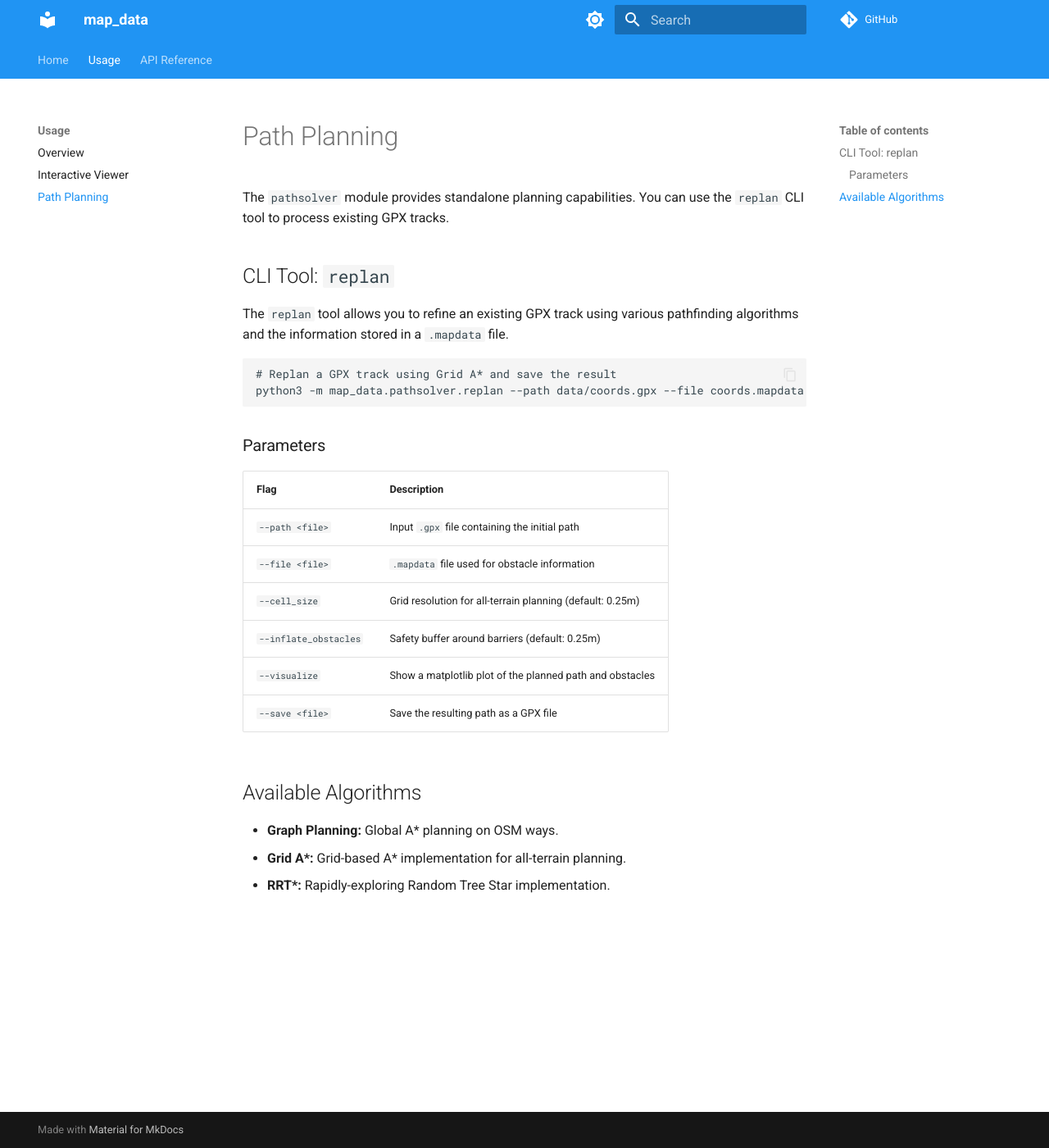
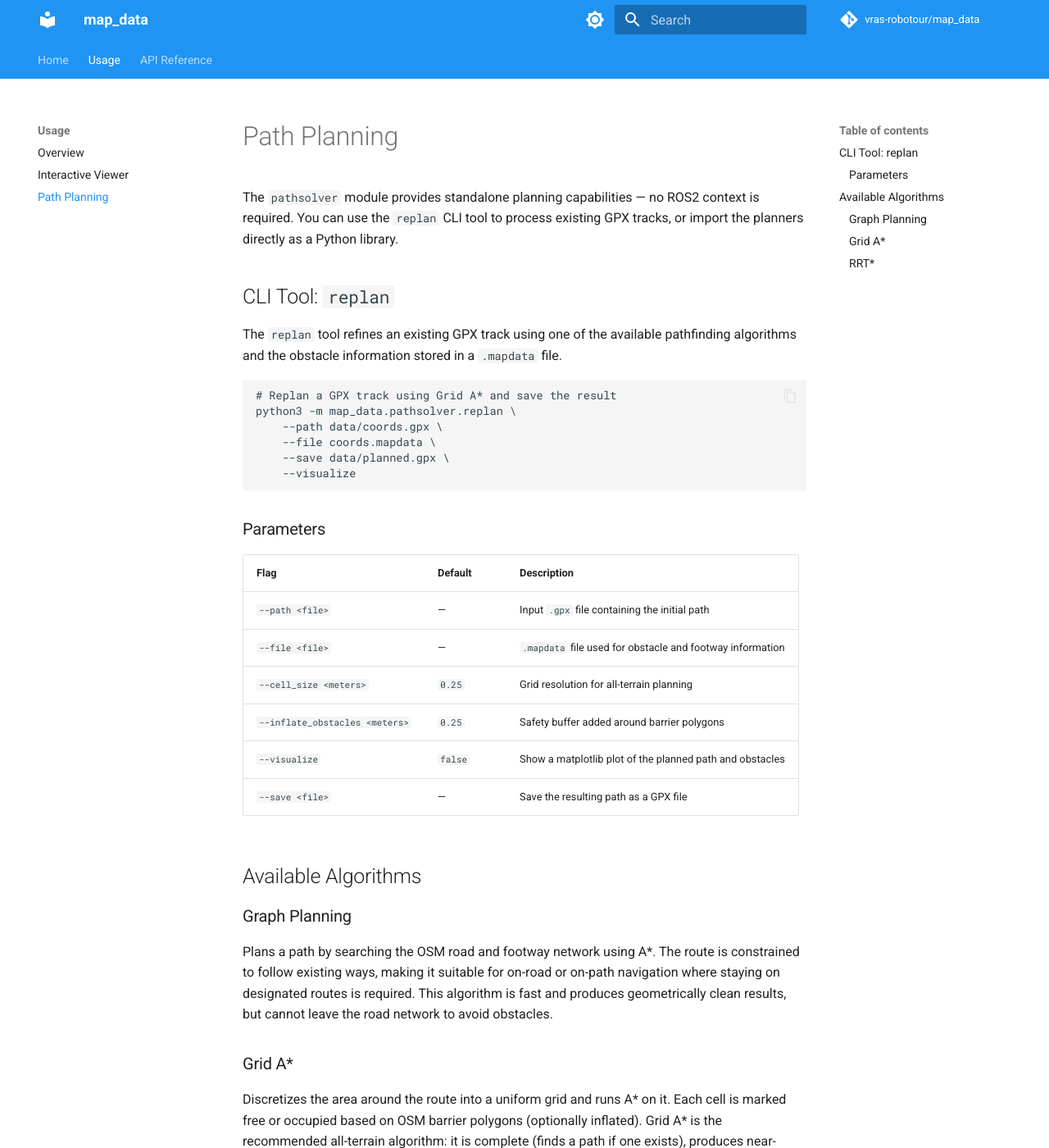
Before and after one commit to vras-robotour/map_data, an MkDocs documentation site: the page built from docs/planning.md, in a window 1280 px wide and 1400 px high. Shown: the whole window at 82% size. Built offline with MkDocs 1.6.1 and Material for MkDocs 9.7.7, drawn with Linux system fonts in a browser that asks for light colours; comment, search, counter and statistics services are not loaded; some of the changed text lies outside the part shown.

Commit message:
update docs

````diff
--- a/docs/planning.md
+++ b/docs/planning.md
@@ -1,29 +1,54 @@
 # Path Planning
 
-The `pathsolver` module provides standalone planning capabilities. You can use the `replan` CLI tool to process existing GPX tracks.
+The `pathsolver` module provides standalone planning capabilities — no ROS2 context is required.
+You can use the `replan` CLI tool to process existing GPX tracks, or import the planners directly as a Python library.
 
 ## CLI Tool: `replan`
 
-The `replan` tool allows you to refine an existing GPX track using various pathfinding algorithms and the information stored in a `.mapdata` file.
+The `replan` tool refines an existing GPX track using one of the available pathfinding algorithms
+and the obstacle information stored in a `.mapdata` file.
 
 ```bash
 # Replan a GPX track using Grid A* and save the result
-python3 -m map_data.pathsolver.replan --path data/coords.gpx --file coords.mapdata --save data/planned.gpx --visualize
+python3 -m map_data.pathsolver.replan \
+    --path data/coords.gpx \
+    --file coords.mapdata \
+    --save data/planned.gpx \
+    --visualize
 ```
 
 ### Parameters
 
-| Flag | Description |
-|------|-------------|
-| `--path <file>` | Input `.gpx` file containing the initial path |
-| `--file <file>` | `.mapdata` file used for obstacle information |
-| `--cell_size` | Grid resolution for all-terrain planning (default: 0.25m) |
-| `--inflate_obstacles` | Safety buffer around barriers (default: 0.25m) |
-| `--visualize` | Show a matplotlib plot of the planned path and obstacles |
-| `--save <file>` | Save the resulting path as a GPX file |
+| Flag | Default | Description |
+|------|---------|-------------|
+| `--path <file>` | — | Input `.gpx` file containing the initial path |
+| `--file <file>` | — | `.mapdata` file used for obstacle and footway information |
+| `--cell_size <meters>` | `0.25` | Grid resolution for all-terrain planning |
+| `--inflate_obstacles <meters>` | `0.25` | Safety buffer added around barrier polygons |
+| `--visualize` | `false` | Show a matplotlib plot of the planned path and obstacles |
+| `--save <file>` | — | Save the resulting path as a GPX file |
 
 ## Available Algorithms
 
-- **Graph Planning:** Global A* planning on OSM ways.
-- **Grid A\*:** Grid-based A* implementation for all-terrain planning.
-- **RRT\*:** Rapidly-exploring Random Tree Star implementation.
+### Graph Planning
+
+Plans a path by searching the OSM road and footway network using A\*. The route is constrained
+to follow existing ways, making it suitable for on-road or on-path navigation where staying on
+designated routes is required. This algorithm is fast and produces geometrically clean results,
+but cannot leave the road network to avoid obstacles.
+
+### Grid A\*
+
+Discretizes the area around the route into a uniform grid and runs A\* on it.
+Each cell is marked free or occupied based on OSM barrier polygons (optionally inflated).
+Grid A\* is the recommended all-terrain algorithm: it is complete (finds a path if one exists),
+produces near-optimal paths, and has predictable runtime behavior. Grid resolution and obstacle
+inflation are tunable via `--cell_size` and `--inflate_obstacles`.
+
+### RRT\*
+
+Rapidly-exploring Random Tree Star is a sampling-based planner that builds a tree of
+collision-free waypoints by randomly sampling the free space. It is asymptotically optimal —
+given enough iterations it converges to the shortest path — and handles irregular obstacle
+shapes well. RRT\* is best suited for large open areas or when the grid resolution required
+for Grid A\* would be prohibitively expensive.
--- a/mkdocs.yml
+++ b/mkdocs.yml
@@ -1,7 +1,10 @@
 site_name: map_data
 site_description: ROS2 tools to work with OSM data and perform path planning.
+site_author: Jan Vlk
 repo_url: https://github.com/vras-robotour/map_data
+repo_name: vras-robotour/map_data
 edit_uri: edit/master/docs/
+copyright: Copyright &copy; 2024 VRAS
 
 theme:
   name: material
@@ -21,10 +24,12 @@ theme:
         icon: material/brightness-4
         name: Switch to light mode
   features:
+    - navigation.instant
     - navigation.tabs
     - navigation.sections
     - navigation.expand
     - navigation.top
+    - toc.follow
     - search.suggest
     - search.highlight
     - content.code.copy
````
Also changed, not shown: README.md (+17 -3 lines), docs/index.md (+23 -4 lines), docs/usage.md (+7 -5 lines), docs/viewer.md (+9 -1 lines), 1 other file.
